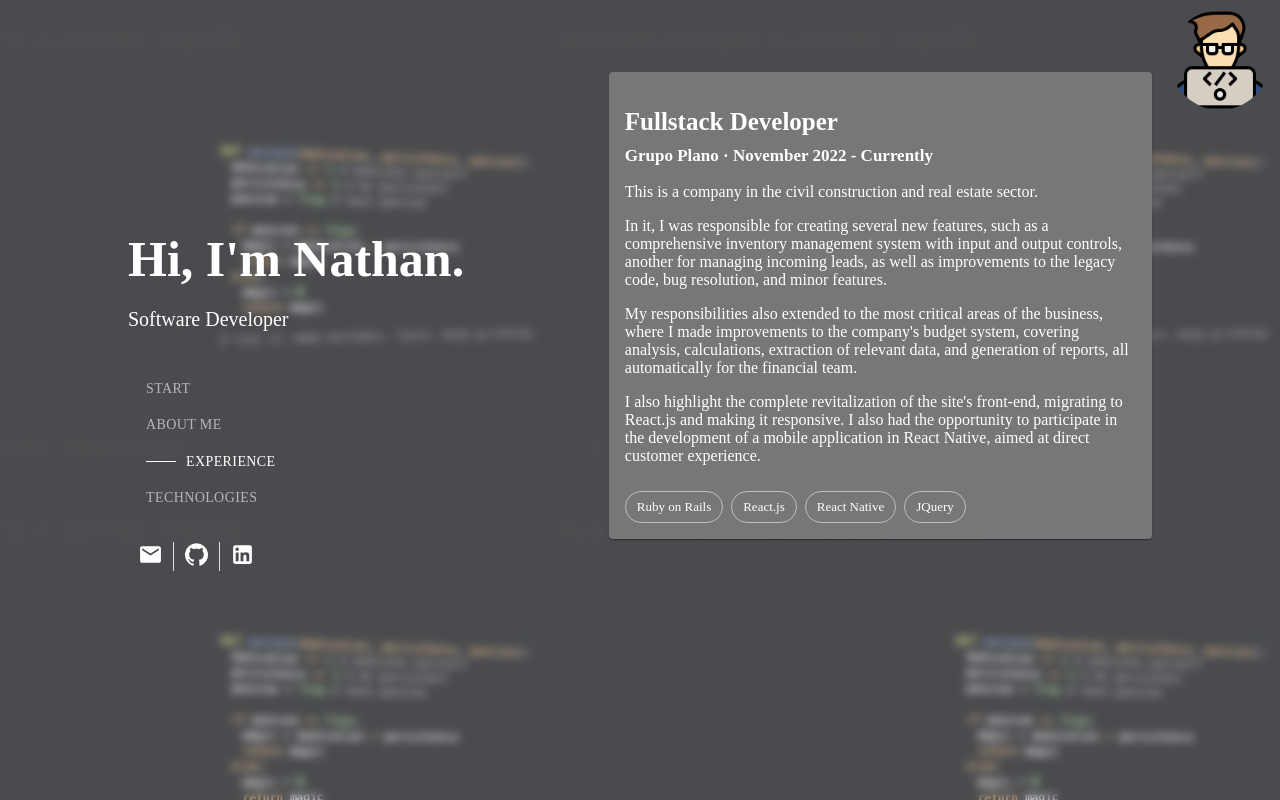
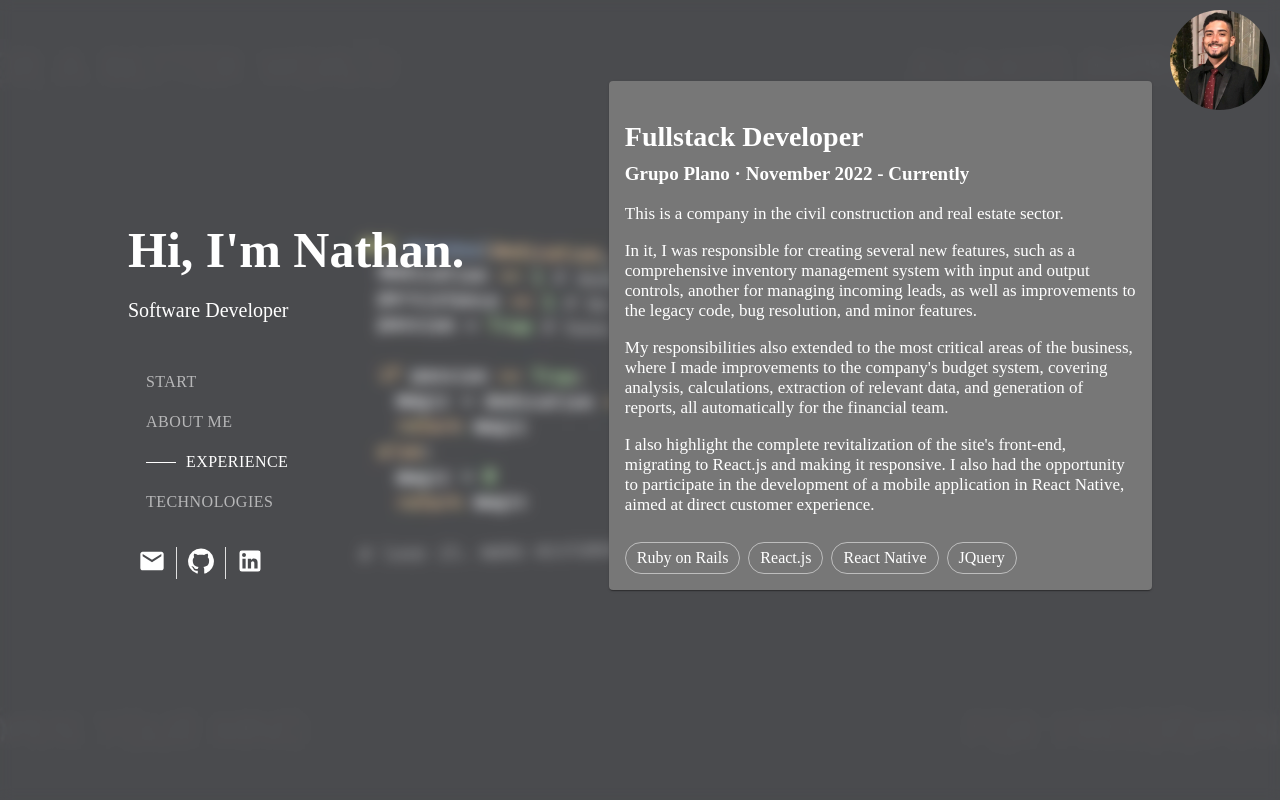
Before and after one commit to nathanmoreira1/Portfolio, a React (Vite) app: page /experiences in a window 1280 px wide. Built offline with nearby package versions, Linux system fonts and the light colour scheme.

Commit message:
fix visual

```diff
--- a/src/App.css
+++ b/src/App.css
@@ -8,6 +8,7 @@
 body {
   margin: 0 !important;
   background-image: url("./assets/developer.jpg");
+  background-size: contain;
 }
 
 .app {
@@ -24,7 +25,7 @@
   justify-content: center;
   background: rgba( 255, 255, 255, 0.25 );
   box-shadow: 0 8px 32px 0 rgba( 31, 38, 135, 0.37 );
-  backdrop-filter: blur( 5px );
+  backdrop-filter: blur( 7px );
   -webkit-backdrop-filter: blur( 14px );
 }
 
@@ -40,7 +41,6 @@
 
 .selected-content-main {
   flex: 1;
-  margin-top: 7%;
   display: flex;
   justify-content: center;
 }
@@ -75,10 +75,20 @@
 .main-menu button {
   justify-content: flex-start;
   color: black;
+  font-size: 16px;
+}
+
+.about-me {
+  display: flex;
+  align-items: center;
+}
+
+.experiences , .technologies {
+  margin-top: 15%;
 }
 
 .about-me p {
-  font-size: 18px;
+  font-size: 20px;
 }
 
 .selected-indicator {
@@ -104,6 +114,10 @@
   }
   .selected-content-main {
     margin-top: 10%;
+  }
+  .avatar {
+    width: 400px;
+    height: 400px;
   }
 }
 
@@ -149,4 +163,8 @@
   .my-informations-main p {
     font-size: 20px;
   }
+  .avatar {
+    width: 100% !important;
+    height: unset !important;
+  }
 }
--- a/src/App.jsx
+++ b/src/App.jsx
@@ -35,7 +35,7 @@
               <Menu actualRoute={actualRoute} setActualRoute={setActualRoute} />
             </section>
           </div>
-          <section className='selected-content-main'>
+          <section className='selected-content-main' style={actualRoute == "/" ? { display: "flex", alignItems: "center" } : {}}>
             <Avatar isFocus={actualRoute == "/"} />
             <Routes>
               <Route path="/" element={null} />
--- a/src/components/Avatar.jsx
+++ b/src/components/Avatar.jsx
@@ -1,11 +1,9 @@
-import myAvatar from "../assets/me.jpeg"
-import me from "../assets/me.png"
-import hello from "../assets/hey.png"
+import me from "../assets/me.jpeg"
 
 export const Avatar = ({isFocus}) => {
     const focusedOptions = {
-        width: 400,
-        height: 400
+        width: 600,
+        height: 600,
     }
 
     const nonFocusedOptions = {
--- a/src/components/Menu.jsx
+++ b/src/components/Menu.jsx
@@ -9,10 +9,10 @@
 
 export const Menu = ({actualRoute, setActualRoute}) => {
     const socialMediaLinks = [
-        { icon: <EmailIcon sx={{fontSize: 25}} />, link: 'mailto:nathanmoreirademacedo@gmail.com' },
-        { icon: <GitHubIcon sx={{fontSize: 25}} />, link: 'https://github.com/nathanmoreira1' },
-        { icon: <LinkedInIcon sx={{fontSize: 25}} />, link: 'https://www.linkedin.com/in/nathan-moreira-de-macedo/' },
-      ];
+        { icon: <EmailIcon sx={{fontSize: 28}} />, link: 'mailto:nathanmoreirademacedo@gmail.com' },
+        { icon: <GitHubIcon sx={{fontSize: 28}} />, link: 'https://github.com/nathanmoreira1' },
+        { icon: <LinkedInIcon sx={{fontSize: 28}} />, link: 'https://www.linkedin.com/in/nathan-moreira-de-macedo/' },
+    ];
 
     return (
         <>
--- a/src/pages/AboutMe.jsx
+++ b/src/pages/AboutMe.jsx
@@ -5,7 +5,7 @@
 function AboutMe() {
 
     return(
-        <div class="about-me">
+        <div className="about-me">
             <Card style={{backgroundColor: "#777"}}>
                 <CardActionArea>
                     <CardContent>
--- a/src/pages/Experiences.jsx
+++ b/src/pages/Experiences.jsx
@@ -13,16 +13,16 @@
                 <Card key={experience.id} style={{marginBottom: "15px", backgroundColor: "#777"}}>
                     <CardActionArea>
                         <CardContent>
-                            <h1 style={{fontSize: "25px", marginBottom: "5px", fontWeight: "700"}}>
+                            <h1 style={{fontSize: "28px", marginBottom: "5px", fontWeight: "700"}}>
                                 {experience.position}
                             </h1>
-                            <h3 style={{fontSize: "17px", marginTop: "10px", fontWeight: "600"}}>
+                            <h3 style={{fontSize: "19px", marginTop: "10px", fontWeight: "600"}}>
                                 {experience.company} · {experience.period}
                             </h3>
-                            <div style={{fontSize: "16px"}} dangerouslySetInnerHTML={{ __html: experience.description }} />
+                            <div style={{fontSize: "17px"}} dangerouslySetInnerHTML={{ __html: experience.description }} />
                             <Stack style={{marginTop: "10px"}} direction="row" spacing={1} flexWrap="wrap">
                                 {experience.techs.map((tech, i) => (
-                                    <Chip key={i} label={tech} variant="outlined" style={{marginTop: "10px"}}/>
+                                    <Chip key={i} label={tech} variant="outlined" style={{marginTop: "10px", fontSize: "16px"}}/>
                                 ))}
                             </Stack>
                         </CardContent>
--- a/src/pages/Technologies.jsx
+++ b/src/pages/Technologies.jsx
@@ -9,7 +9,6 @@
     return(
         <div className="technologies">
             {technologies.map((technology) => (
-                <>
                 <Card key={technology.id} style={{height: "50px", marginBottom: "5px", backgroundColor: "#777"}}>
                     <CardActionArea>
                         <CardContent>
@@ -20,7 +19,6 @@
                         </CardContent>
                     </CardActionArea>
                 </Card>
-                </>
             ))}
         </div>
     )
```
Lines whose indentation alone changed are shown as unchanged.
